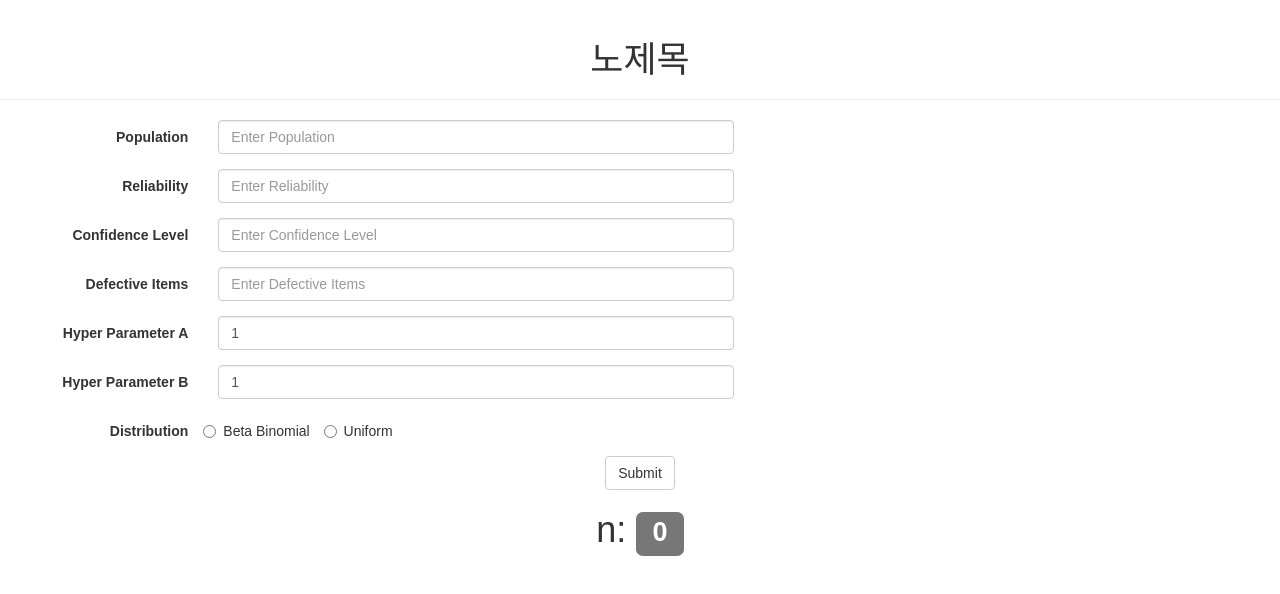
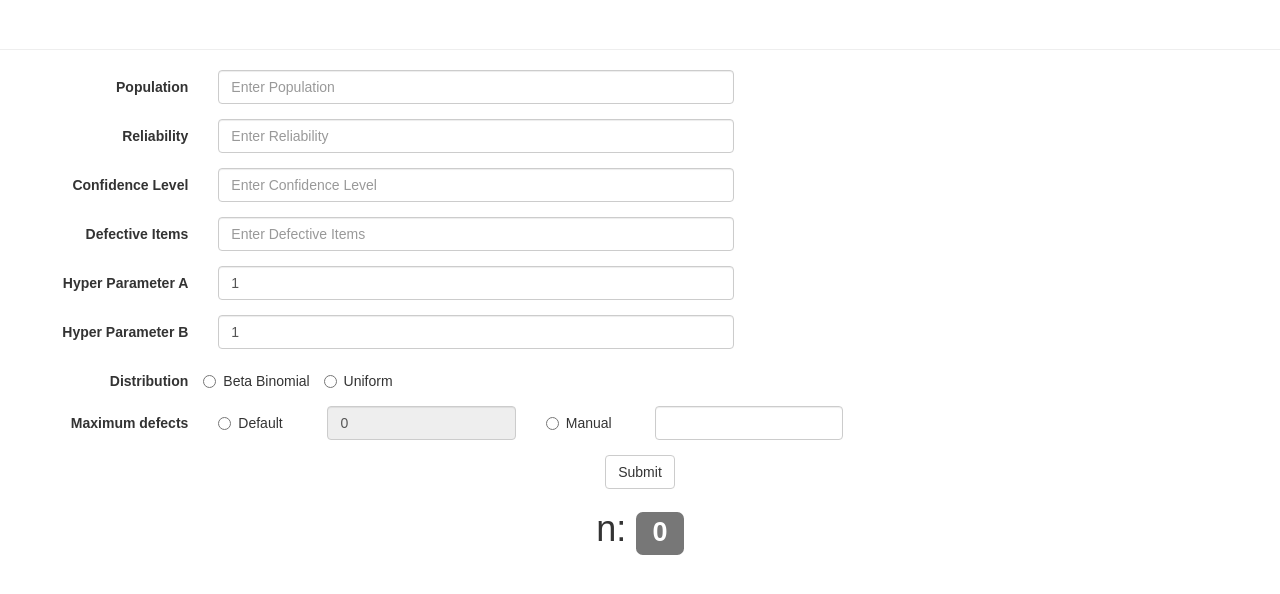
Before and after one commit to SunhoY/jjs-web, a React app: page / in a window 1280 px wide. Shown: the top 594 px of the page. Built offline with nearby package versions, Linux system fonts and the light colour scheme.

Commit message:
fix distribution bug, and let user select maximum defect item manually

```diff
--- a/src/App.js
+++ b/src/App.js
@@ -17,7 +17,7 @@ class App extends Component {
   render() {
     return (
       <div className="App">
-        <PageHeader>노제목</PageHeader>
+        <PageHeader></PageHeader>
           <ExperimentalForm onFormSubmit={this.onFormSubmit}></ExperimentalForm>
           <h1>
               n: <Label>{this.state.foundN}</Label>
--- a/src/component/experimental-form.js
+++ b/src/component/experimental-form.js
@@ -3,7 +3,7 @@ import {Button, Col, ControlLabel, Form, FormControl, FormGroup, Radio} from "re
 
 
 export class ExperimentalForm extends Component {
-    constructor(props){
+    constructor(props) {
         super(props);
 
         this.state = {
@@ -15,11 +15,17 @@ export class ExperimentalForm extends Component {
             hyperParameterB: 1,
             maximumDefectItem: "",
             posteriorType: 'BETA_BINOMIAL',
-            foundN: 10,
+            isManual: false
         };
 
         this.handleChange = this.handleChange.bind(this);
+        this.handleRadioChange = this.handleRadioChange.bind(this);
         this.onSubmit = this.onSubmit.bind(this);
+        this.onMaximumDefectChange = this.onMaximumDefectChange.bind(this);
+    }
+
+    onMaximumDefectChange(value) {
+        this.setState({maximumDefectItem: value});
     }
 
     render() {
@@ -63,7 +69,7 @@ export class ExperimentalForm extends Component {
                     </Col>
                     <Col sm={5}>
                         <FormControl type="number" placeholder="Enter Hyper Parameter A" onChange={this.handleChange}
-                            value={this.state.hyperParameterA} />
+                                     value={this.state.hyperParameterA}/>
                     </Col>
                 </FormGroup>
                 <FormGroup controlId="hyperParameterB">
@@ -72,20 +78,56 @@ export class ExperimentalForm extends Component {
                     </Col>
                     <Col sm={5}>
                         <FormControl type="number" placeholder="Enter Hyper Parameter B" onChange={this.handleChange}
-                        value={this.state.hyperParameterB}/>
+                                     value={this.state.hyperParameterB}/>
                     </Col>
                 </FormGroup>
                 <FormGroup controlId="distribution" style={{textAlign: 'left'}}>
                     <Col componentClass={ControlLabel} sm={2}>
                         Distribution
                     </Col>
-                    <Radio name="radioGroup" value="BETA_BINOMIAL" inline>Beta Binomial</Radio>{ ' ' }
-                    <Radio name="radioGroup" valie="UNIFORM" inline>Uniform</Radio>
+                    <Radio name="posteriorType" value="BETA_BINOMIAL" onChange={this.handleRadioChange} inline>Beta
+                        Binomial</Radio>{' '}
+                    <Radio name="posteriorType" value="UNIFORM" onChange={this.handleRadioChange} inline>Uniform</Radio>
+                </FormGroup>
+                <FormGroup controlId="maximumDefectItem" style={{textAlign: 'left'}}>
+                    <Col componentClass={ControlLabel} sm={2}>
+                        Maximum defects
+                    </Col>
+                    <Col sm={1}>
+                        <Radio name="maximumDefectItem"
+                               value={Math.floor(this.state.population * (1 - this.state.reliability))} onChange={e => {
+                            this.handleRadioChange(e);
+                            this.setState({isManual: true});
+                        }} inline>Default</Radio>
+                    </Col>
+                    <Col sm={2}>
+                        <FormControl type="number" value={Math.floor(this.state.population * (1 - this.state.reliability))} disabled={true}
+                               inline="true"/>
+                    </Col>
+                    <Col sm={1}>
+                        <Radio name="maximumDefectItem" value={this.state.maximumDefectItem} onChange={e => {
+                            this.setState({isManual: false});
+                        }} inline>Manual</Radio>
+                    </Col>
+                    <Col sm={2}>
+                        <FormControl type="number" disabled={this.state.isManual}
+                                     value={this.state.maximumDefectItem} onChange={this.handleChange}
+                                     inline="true"/>
+                    </Col>
                 </FormGroup>
                 <Button onClick={this.onSubmit}>Submit</Button>
 
             </Form>
         )
+    }
+
+    handleRadioChange(e) {
+        let {target: {name, value}} = e;
+
+        let state = {};
+        state[name] = value;
+
+        this.setState(state);
     }
 
     onSubmit(e) {
```
